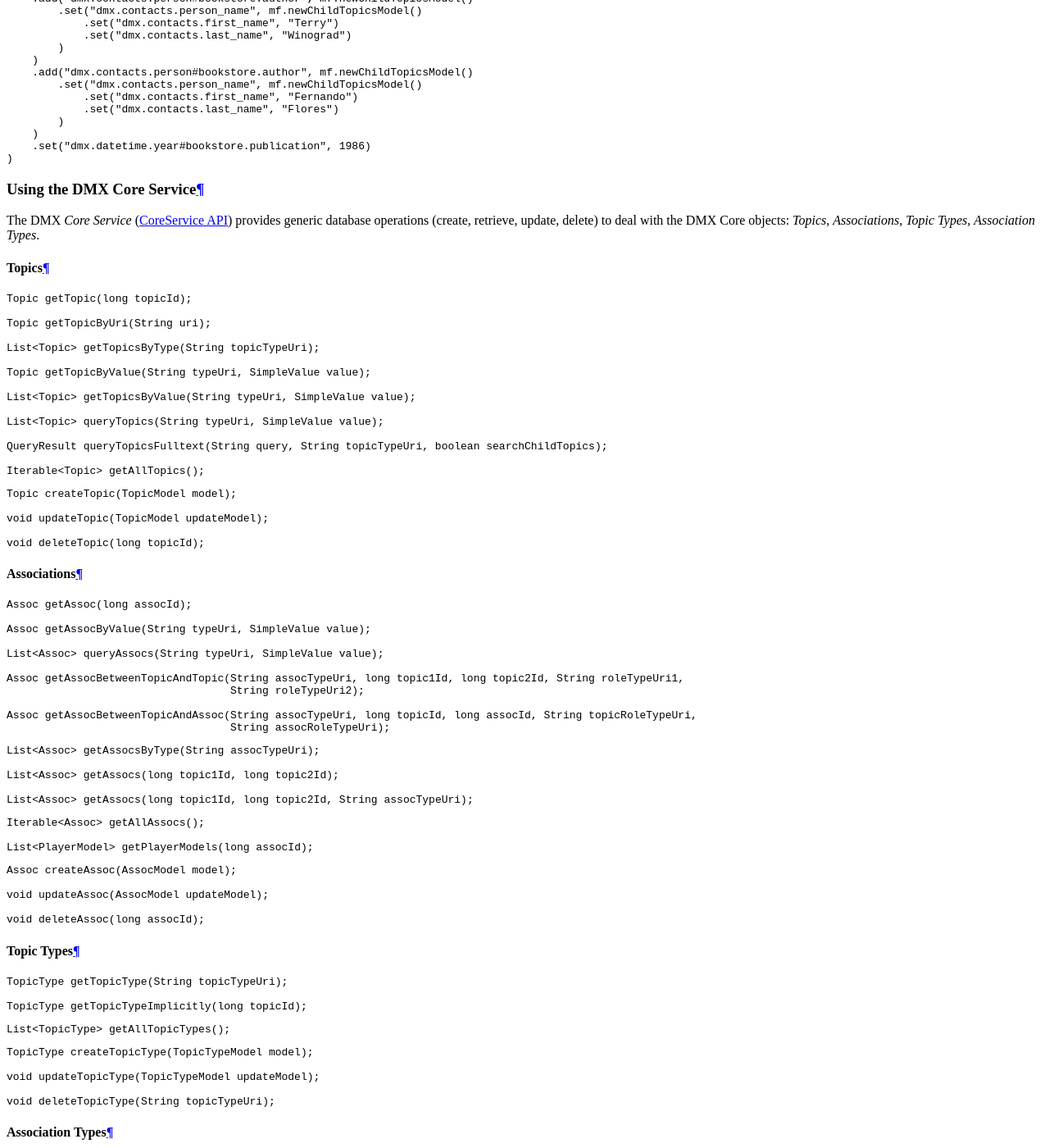
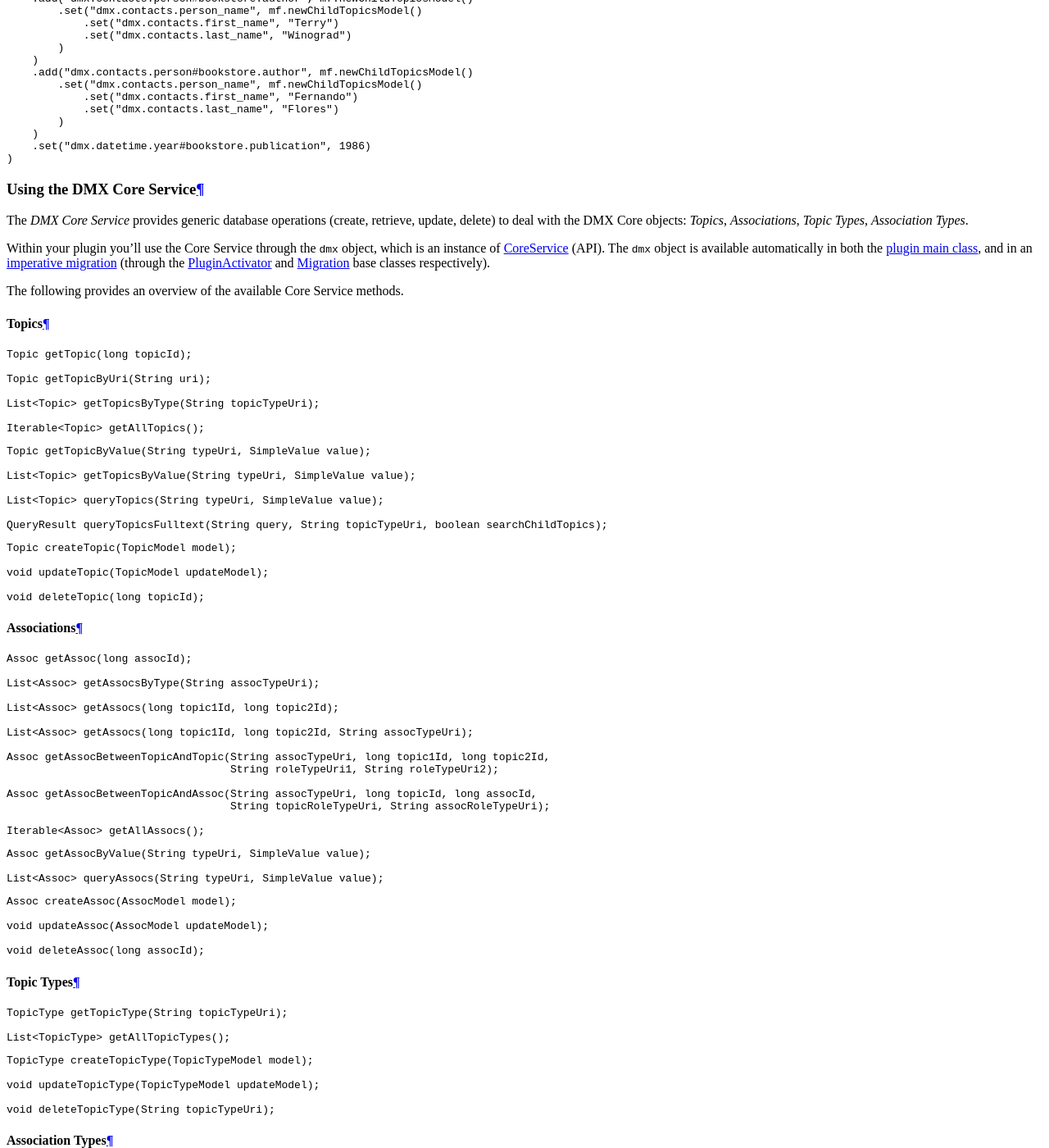
Before and after one commit to dmx-systems/dmx-documentation, a Sphinx documentation site: the page built from docs/devel.rst, in a window 1280 px wide and 1400 px high, scrolled down 21595 px. Shown: the whole window at 82% size. Built offline with Sphinx 7.4.7 and the Read the Docs theme 2.0.0, drawn with Linux system fonts in a browser that asks for light colours; some of the changed text lies outside the part shown.

Commit message:
Extend section "Using the DMX Core Service"
See dmx-platform/dmx-platform#375

```diff
--- a/docs/devel.rst
+++ b/docs/devel.rst
@@ -815,15 +815,15 @@ As an example see a migration that comes with the *DMX Topicmaps* plugin:
 
 Here a *Composition Definition* is added to the *Topicmap* type subsequently.
 
-**********************************
-Back-end: writing custom Java code
-**********************************
+************************
+Writing custom Java code
+************************
 
 In the previous section you've seen how to manipulate a DMX data model with Java code. Were you wondering what these ``dmx`` and ``mf`` objects are? Well these are instances of `CoreService <https://apidocs.dmx.systems/index.html?systems/dmx/core/service/CoreService.html>`_ and `ModelFactory <https://apidocs.dmx.systems/index.html?systems/dmx/core/service/ModelFactory.html>`_ respectively. But first things first.
 
 What, besides manipulating a data model, can a DMX plugin do with custom Java code at the back-end:
 
-* **Use the DMX Core Service**. The DMX *Core Service* provides generic database operations to deal with the DMX Core objects: *Topics*, *Associations*, *Topic Types*, *Association Types*.
+* **Use the DMX Core Service**. The *DMX Core Service* provides generic database operations to deal with the DMX Core objects: *Topics*, *Associations*, *Topic Types*, *Association Types*.
 
 * **Listen to DMX Core events**. In particular situations the DMX Core fires events, e.g. before and after it creates a new topic in the database. Your plugin can listen to these events and react in its own way. Thus, the *DMX Workspaces* plugin e.g. ensures that each new topic is assigned to a workspace. TODO: custom events
 
@@ -989,7 +989,11 @@ This example constructs a Model instance usable for creating a "Book" topic acco
 Using the DMX Core Service
 ==========================
 
-The DMX *Core Service* (`CoreService API <https://apidocs.dmx.systems/index.html?systems/dmx/core/service/CoreService.html>`_) provides generic database operations (create, retrieve, update, delete) to deal with the DMX Core objects: *Topics*, *Associations*, *Topic Types*, *Association Types*.
+The *DMX Core Service* provides generic database operations (create, retrieve, update, delete) to deal with the DMX Core objects: *Topics*, *Associations*, *Topic Types*, *Association Types*.
+
+Within your plugin you'll use the Core Service through the ``dmx`` object, which is an instance of `CoreService <https://apidocs.dmx.systems/index.html?systems/dmx/core/service/CoreService.html>`_ (API). The ``dmx`` object is available automatically in both the :ref:`plugin main class <the-plugin-main-class>`, and in an :ref:`imperative migration <writing_an_imperative_migration>` (through the `PluginActivator <https://apidocs.dmx.systems/index.html?systems/dmx/core/osgi/PluginActivator.html>`_ and `Migration <https://apidocs.dmx.systems/index.html?systems/dmx/core/service/Migration.html>`_ base classes respectively).
+
+The following provides an overview of the available Core Service methods.
 
 Topics
 ------
@@ -1002,6 +1006,10 @@ Topics
 
     List<Topic> getTopicsByType(String topicTypeUri);
 
+    Iterable<Topic> getAllTopics();
+
+.. code-block:: java
+
     Topic getTopicByValue(String typeUri, SimpleValue value);
 
     List<Topic> getTopicsByValue(String typeUri, SimpleValue value);
@@ -1027,29 +1033,25 @@ Associations
 
     Assoc getAssoc(long assocId);
 
-    Assoc getAssocByValue(String typeUri, SimpleValue value);
-
-    List<Assoc> queryAssocs(String typeUri, SimpleValue value);
-
-    Assoc getAssocBetweenTopicAndTopic(String assocTypeUri, long topic1Id, long topic2Id, String roleTypeUri1,
-                                       String roleTypeUri2);
-
-    Assoc getAssocBetweenTopicAndAssoc(String assocTypeUri, long topicId, long assocId, String topicRoleTypeUri,
-                                       String assocRoleTypeUri);
-
-.. code-block:: java
-
     List<Assoc> getAssocsByType(String assocTypeUri);
 
     List<Assoc> getAssocs(long topic1Id, long topic2Id);
 
     List<Assoc> getAssocs(long topic1Id, long topic2Id, String assocTypeUri);
 
-.. code-block:: java
+    Assoc getAssocBetweenTopicAndTopic(String assocTypeUri, long topic1Id, long topic2Id,
+                                       String roleTypeUri1, String roleTypeUri2);
+
+    Assoc getAssocBetweenTopicAndAssoc(String assocTypeUri, long topicId, long assocId,
+                                       String topicRoleTypeUri, String assocRoleTypeUri);
 
     Iterable<Assoc> getAllAssocs();
 
-    List<PlayerModel> getPlayerModels(long assocId);
+.. code-block:: java
+
+    Assoc getAssocByValue(String typeUri, SimpleValue value);
+
+    List<Assoc> queryAssocs(String typeUri, SimpleValue value);
 
 .. code-block:: java
 
@@ -1065,10 +1067,6 @@ Topic Types
 .. code-block:: java
 
     TopicType getTopicType(String topicTypeUri);
-
-    TopicType getTopicTypeImplicitly(long topicId);
-
-.. code-block:: java
 
     List<TopicType> getAllTopicTypes();
 
@@ -1086,10 +1084,6 @@ Association Types
 .. code-block:: java
 
     AssocType getAssocType(String assocTypeUri);
-
-    AssocType getAssocTypeImplicitly(long assocId);
-
-.. code-block:: java
 
     List<AssocType> getAllAssocTypes();
 
@@ -1484,9 +1478,9 @@ To feed the HTTP request body into a service method you must:
 
 * Implement a provider class for the type of the entity parameter, resp. make sure such a provider class already exists (as part of the DMX Core or one of the installed DMX plugins).
 
-**************************************
-Front-end: extending the DMX Webclient
-**************************************
+***************************
+Extending the DMX Webclient
+***************************
 
 TODO
 
```
Also changed, not shown: other parts of docs/devel.rst (+0 -2 lines).
